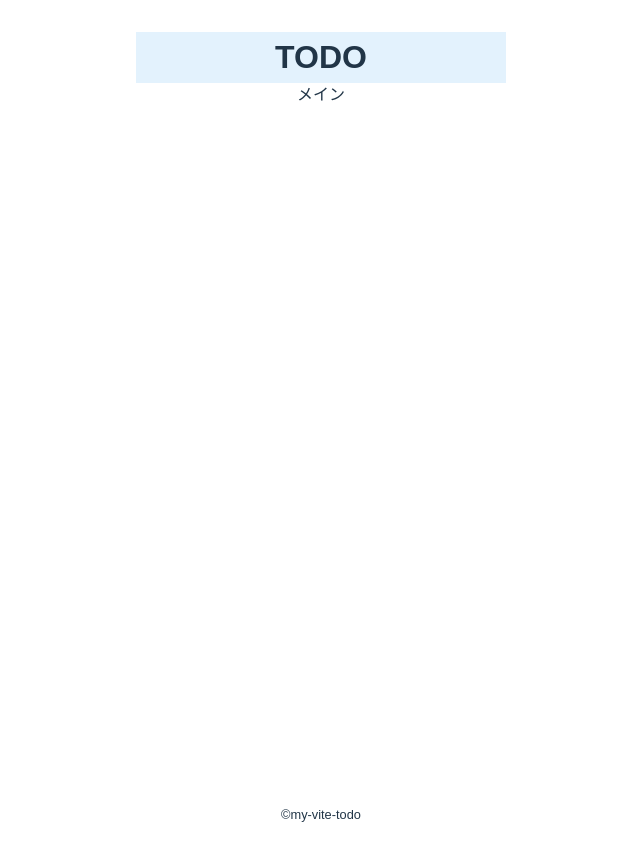
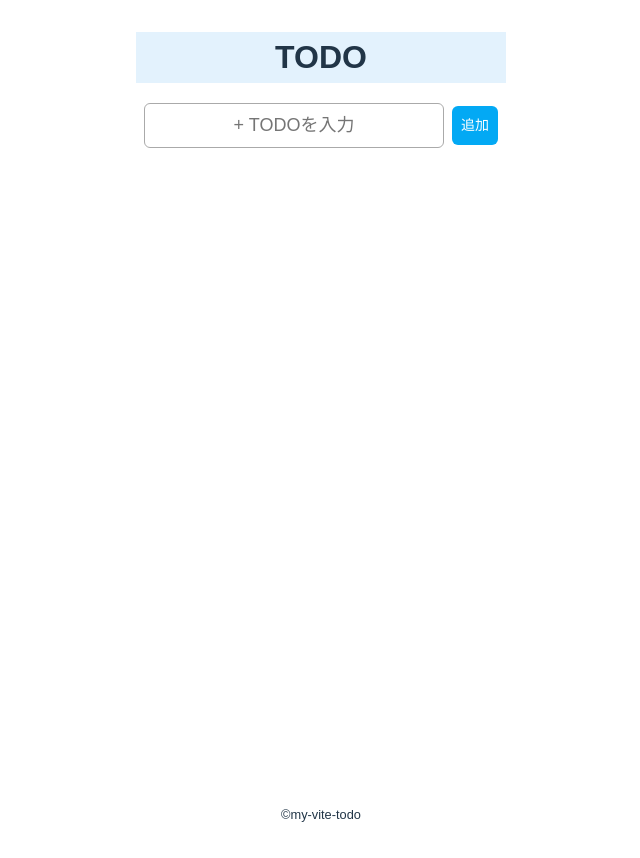
Before and after one commit to TSKGunGun/Vue3-tutorial-first-book, a Vue app: page / in a window 1280 px wide. Shown: the top 858 px of the page, without its empty margins (319-959 px from the left). Built offline with nearby package versions, Linux system fonts and the light colour scheme.

Commit message:
todo追加

```diff
--- a/src/App.vue
+++ b/src/App.vue
@@ -1,12 +1,15 @@
 <script setup>
 import TheHeader from './components/TheHeader.vue';
 import TheFooter from './components/TheFooter.vue';
+import MainTodo from './components/MainTodo.vue';
 </script>
 
 <template>
   <div class="wrap">
     <TheHeader />
-    <main class="main">メイン</main>
+    <main class="main">
+      <MainTodo />
+    </main>
     <TheFooter />
   </div>
 </template>
--- /dev/null
+++ b/src/components/MainTodo.vue
@@ -0,0 +1,52 @@
+<script setup>
+import { ref } from 'vue';
+const todoRef = ref('');
+const todoListRef = ref([]);
+
+const addTodo = () => {
+  const id = new Date().getTime();
+  todoListRef.value.push({
+    id: id,
+    task: todoRef.value,
+  });
+
+  localStorage.todoList = JSON.stringify(todoListRef.value);
+  todoRef.value = '';
+};
+</script>
+
+<template>
+  <div class="box_input">
+    <input
+      type="text"
+      class="todo_input"
+      placeholder="+ TODOを入力"
+      v-model="todoRef"
+    />
+    <button class="btn" @click="addTodo">追加</button>
+  </div>
+</template>
+
+<style scoped>
+.box_input {
+  margin-top: 20px;
+}
+
+.todo_input {
+  width: 300px;
+  margin-right: 8px;
+  padding: 8px;
+  font-size: 18px;
+  border: 1px solid #aaa;
+  border-radius: 6px;
+}
+
+.btn {
+  padding: 8px;
+  background-color: #03a9f4;
+  border-radius: 6px;
+  color: #fff;
+  text-align: center;
+  font-size: 14px;
+}
+</style>
```
